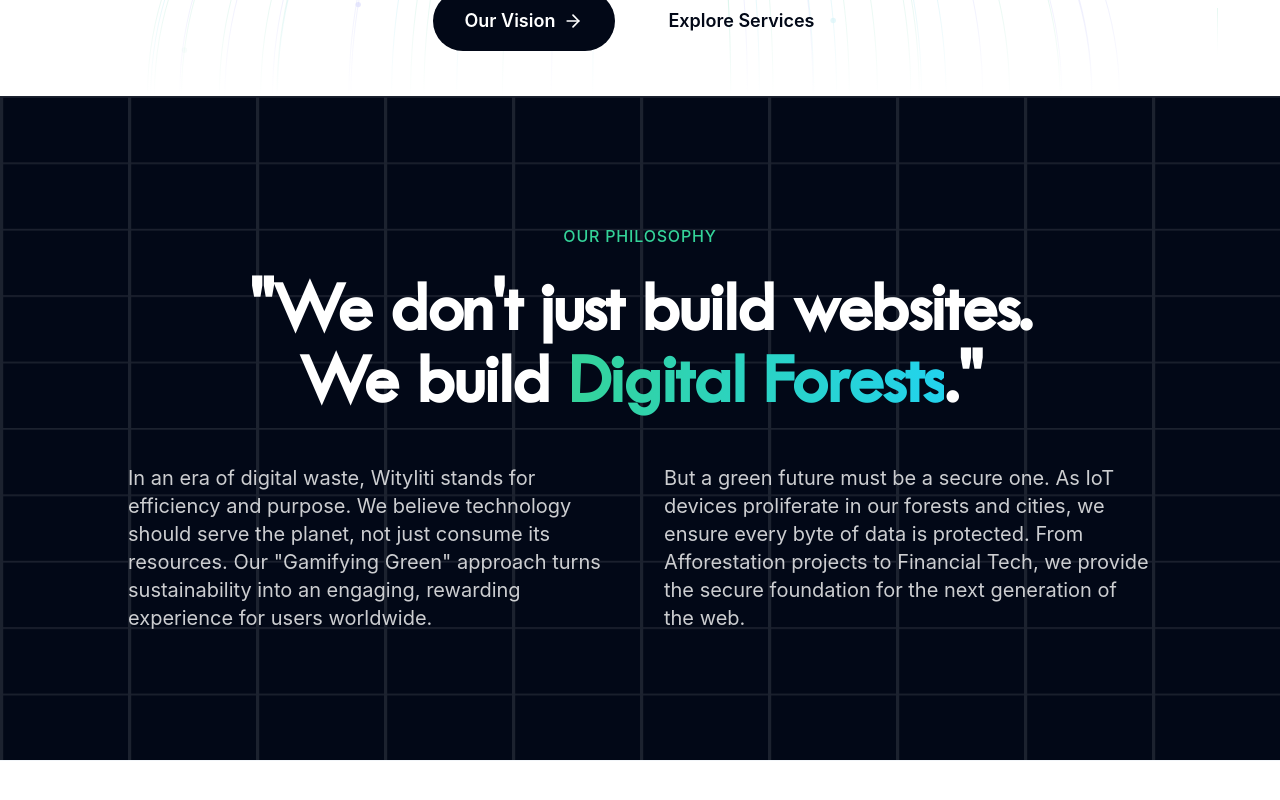
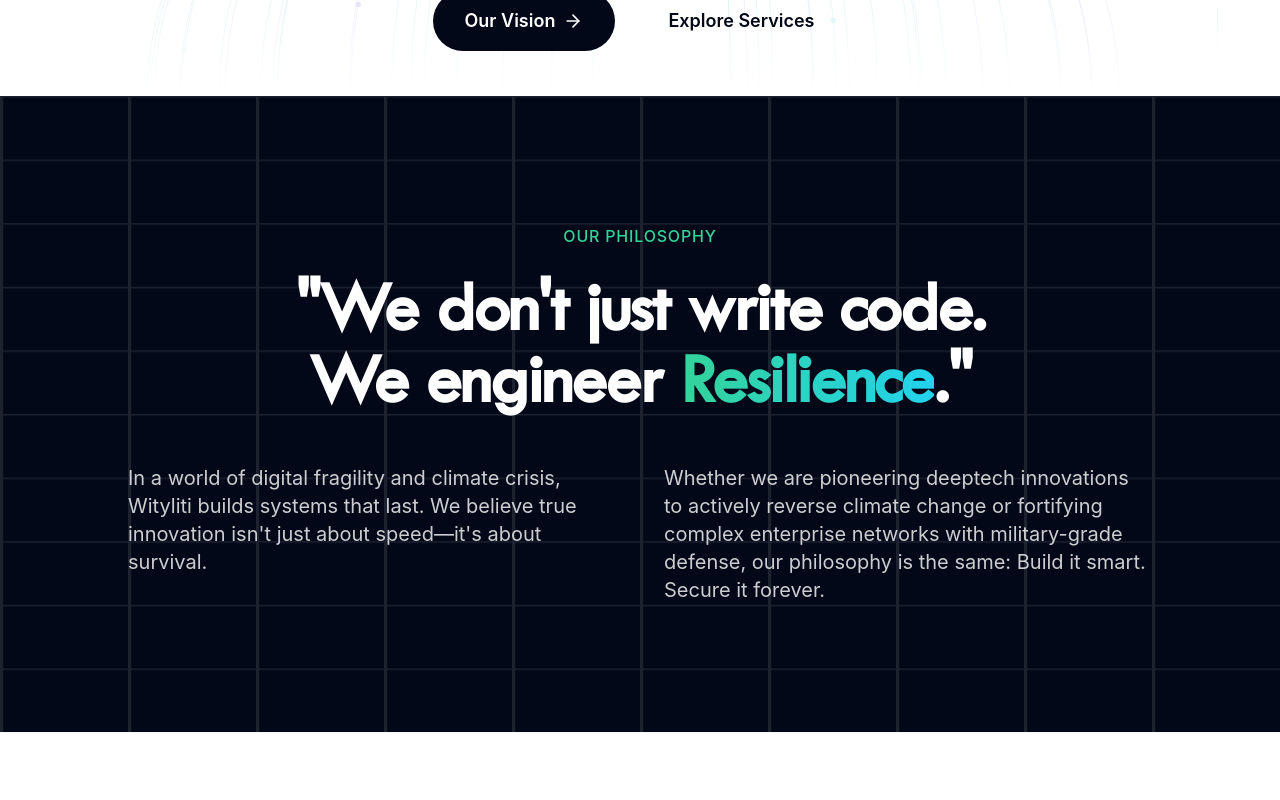
Before and after one commit to wityliti/wityliti.io, a React (Vite) app: page / in a window 1280 px wide. Shown: the part 704-1504 px from the top of the page. Built offline with nearby package versions, Linux system fonts and the light colour scheme; a web font is replaced by a local one.

Commit message:
feat: refine philosophy section and hero messaging

```diff
--- a/src/components/Hero.tsx
+++ b/src/components/Hero.tsx
@@ -130,8 +130,8 @@
         >
           We are <span className="text-foreground font-medium">Wityliti</span>.
           <span className="block mt-4">
-            <span className="text-emerald-400 font-medium">Builders:</span> We engineer deeptech climate solutions—from proprietary products to partner platforms.
-            <span className="mx-2"></span>
+            <span className="text-emerald-400 font-medium">Builders:</span> We engineer deeptech climate solutions-from proprietary products to partner platforms.
+            <span className="mx-1"></span>
             <span className="text-cyan-400 font-medium">Defenders:</span> We protect enterprises with military-grade cybersecurity and uncompromising digital resilience.
           </span>
         </motion.p>
--- a/src/components/Mission.tsx
+++ b/src/components/Mission.tsx
@@ -21,20 +21,19 @@
           <span className="text-emerald-400 font-medium tracking-wider uppercase mb-6 block">Our Philosophy</span>
 
           <h2 className="text-4xl md:text-6xl lg:text-7xl font-display font-bold leading-tight mb-12">
-            "We don't just build websites.<br />
-            We build <span className="text-transparent bg-clip-text bg-gradient-to-r from-emerald-400 to-cyan-400">Digital Forests</span>."
+            "We don't just write code.<br />
+            We engineer <span className="text-transparent bg-clip-text bg-gradient-to-r from-emerald-400 to-cyan-400">Resilience</span>."
           </h2>
 
           <div className="grid grid-cols-1 md:grid-cols-2 gap-12 text-left text-lg md:text-xl text-background/80 leading-relaxed">
             <p>
-              In an era of digital waste, Wityliti stands for efficiency and purpose.
-              We believe technology should serve the planet, not just consume its resources.
-              Our "Gamifying Green" approach turns sustainability into an engaging, rewarding experience for users worldwide.
+              In a world of digital fragility and climate crisis, Wityliti builds systems that last.
+              We believe true innovation isn't just about speed—it's about survival.
             </p>
             <p>
-              But a green future must be a secure one. As IoT devices proliferate in our forests and cities,
-              we ensure every byte of data is protected. From Afforestation projects to Financial Tech,
-              we provide the secure foundation for the next generation of the web.
+              Whether we are pioneering deeptech innovations to actively reverse climate change or
+              fortifying complex enterprise networks with military-grade defense,
+              our philosophy is the same: Build it smart. Secure it forever.
             </p>
           </div>
         </motion.div>
@@ -44,7 +43,7 @@
       <div className="absolute inset-0 z-0 opacity-10 pointer-events-none">
         <svg className="w-full h-full" viewBox="0 0 100 100" preserveAspectRatio="none">
           <pattern id="grid" width="10" height="10" patternUnits="userSpaceOnUse">
-            <path d="M 10 0 L 0 0 0 10" fill="none" stroke="currentColor" strokeWidth="0.5"/>
+            <path d="M 10 0 L 0 0 0 10" fill="none" stroke="currentColor" strokeWidth="0.5" />
           </pattern>
           <rect width="100" height="100" fill="url(#grid)" />
         </svg>
```
